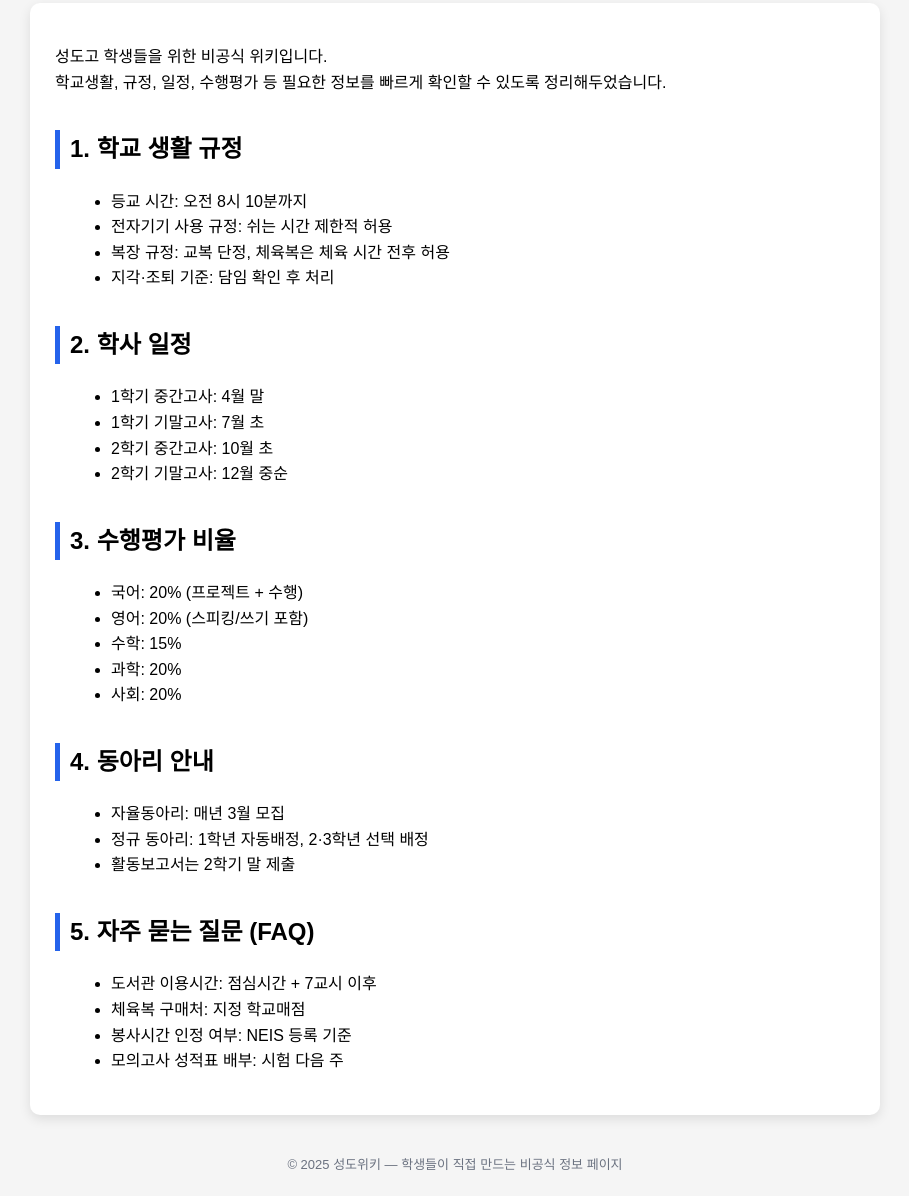
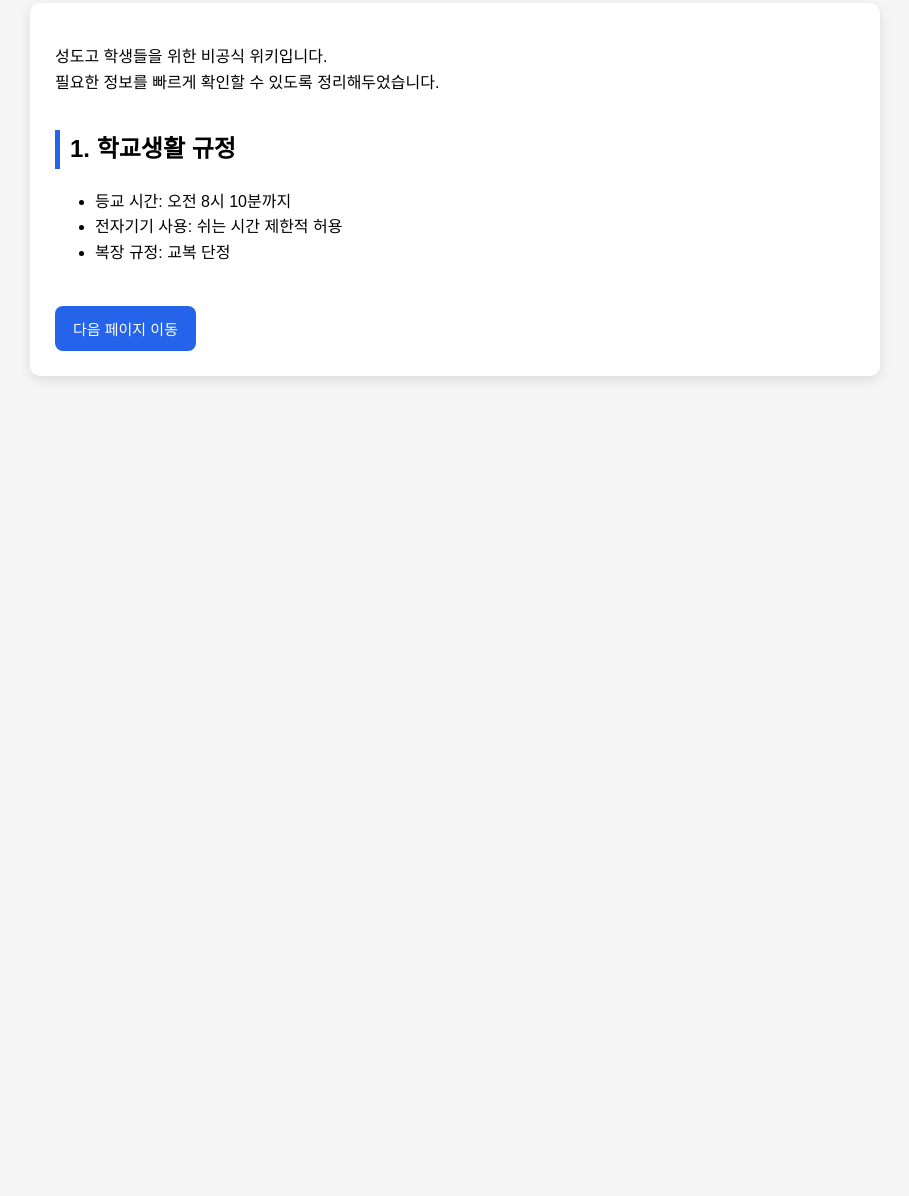
Before and after one commit to Doggohot99/doggohot99.github.io, a plain HTML site: page index.html in a window 1280 px wide. Shown: the part 97-1293 px from the top of the page, without its empty margins (185-1094 px from the left). After the commit the page ends 800 px from the top, so only its background shows below. Drawn offline with Linux system fonts and the light colour scheme.

Commit message:
Update index.html

```diff
--- a/index.html
+++ b/index.html
@@ -4,6 +4,7 @@
     <meta charset="UTF-8">
     <title>성도위키</title>
     <meta name="viewport" content="width=device-width, initial-scale=1">
+
     <style>
         body {
             font-family: "Noto Sans KR", sans-serif;
@@ -34,78 +35,45 @@
             padding-left: 10px;
             margin-top: 35px;
         }
-        ul {
-            margin-left: 16px;
+        .move-btn {
+            margin-top: 25px;
+            padding: 12px 18px;
+            background: #2563eb;
+            color: white;
+            border: none;
+            border-radius: 8px;
+            font-size: 15px;
+            cursor: pointer;
         }
-        .footer {
-            text-align: center;
-            font-size: 13px;
-            color: #6b7280;
-            margin-top: 40px;
-            padding-bottom: 20px;
-        }
-        a {
-            color: #2563eb;
-            text-decoration: none;
-        }
-        a:hover {
-            text-decoration: underline;
+        .move-btn:hover {
+            background: #1d4ed8;
         }
     </style>
+
 </head>
 
 <body>
 
-<header>📘 성도위키 — 기본 정보 페이지</header>
+<header>📘 성도위키 — 메인 페이지</header>
 
 <div class="container">
 
     <p>성도고 학생들을 위한 비공식 위키입니다.<br>
-    학교생활, 규정, 일정, 수행평가 등 필요한 정보를 빠르게 확인할 수 있도록 정리해두었습니다.</p>
+    필요한 정보를 빠르게 확인할 수 있도록 정리해두었습니다.</p>
 
-    <h2>1. 학교 생활 규정</h2>
+    <h2>1. 학교생활 규정</h2>
     <ul>
         <li>등교 시간: 오전 8시 10분까지</li>
-        <li>전자기기 사용 규정: 쉬는 시간 제한적 허용</li>
-        <li>복장 규정: 교복 단정, 체육복은 체육 시간 전후 허용</li>
-        <li>지각·조퇴 기준: 담임 확인 후 처리</li>
+        <li>전자기기 사용: 쉬는 시간 제한적 허용</li>
+        <li>복장 규정: 교복 단정</li>
     </ul>
 
-    <h2>2. 학사 일정</h2>
-    <ul>
-        <li>1학기 중간고사: 4월 말</li>
-        <li>1학기 기말고사: 7월 초</li>
-        <li>2학기 중간고사: 10월 초</li>
-        <li>2학기 기말고사: 12월 중순</li>
-    </ul>
-
-    <h2>3. 수행평가 비율</h2>
-    <ul>
-        <li>국어: 20% (프로젝트 + 수행)</li>
-        <li>영어: 20% (스피킹/쓰기 포함)</li>
-        <li>수학: 15%</li>
-        <li>과학: 20%</li>
-        <li>사회: 20%</li>
-    </ul>
-
-    <h2>4. 동아리 안내</h2>
-    <ul>
-        <li>자율동아리: 매년 3월 모집</li>
-        <li>정규 동아리: 1학년 자동배정, 2·3학년 선택 배정</li>
-        <li>활동보고서는 2학기 말 제출</li>
-    </ul>
-
-    <h2>5. 자주 묻는 질문 (FAQ)</h2>
-    <ul>
-        <li>도서관 이용시간: 점심시간 + 7교시 이후</li>
-        <li>체육복 구매처: 지정 학교매점</li>
-        <li>봉사시간 인정 여부: NEIS 등록 기준</li>
-        <li>모의고사 성적표 배부: 시험 다음 주</li>
-    </ul>
+    <!-- 🔵 index2.html로 이동 버튼 -->
+    <button class="move-btn" onclick="location.href='index2.html'">
+        다음 페이지 이동
+    </button>
 
 </div>
 
-<div class="footer">© 2025 성도위키 — 학생들이 직접 만드는 비공식 정보 페이지</div>
-
 </body>
 </html>
```
